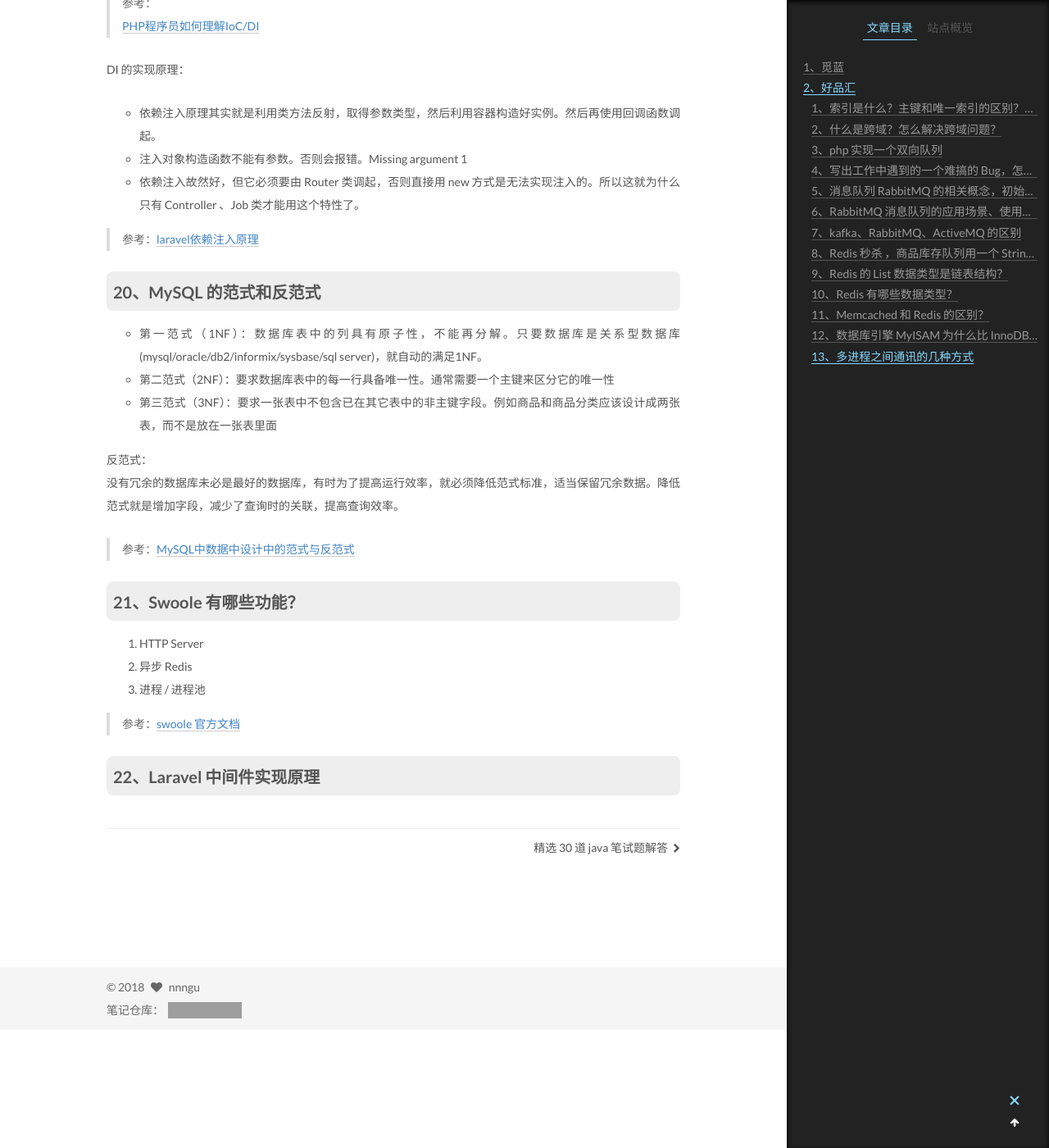
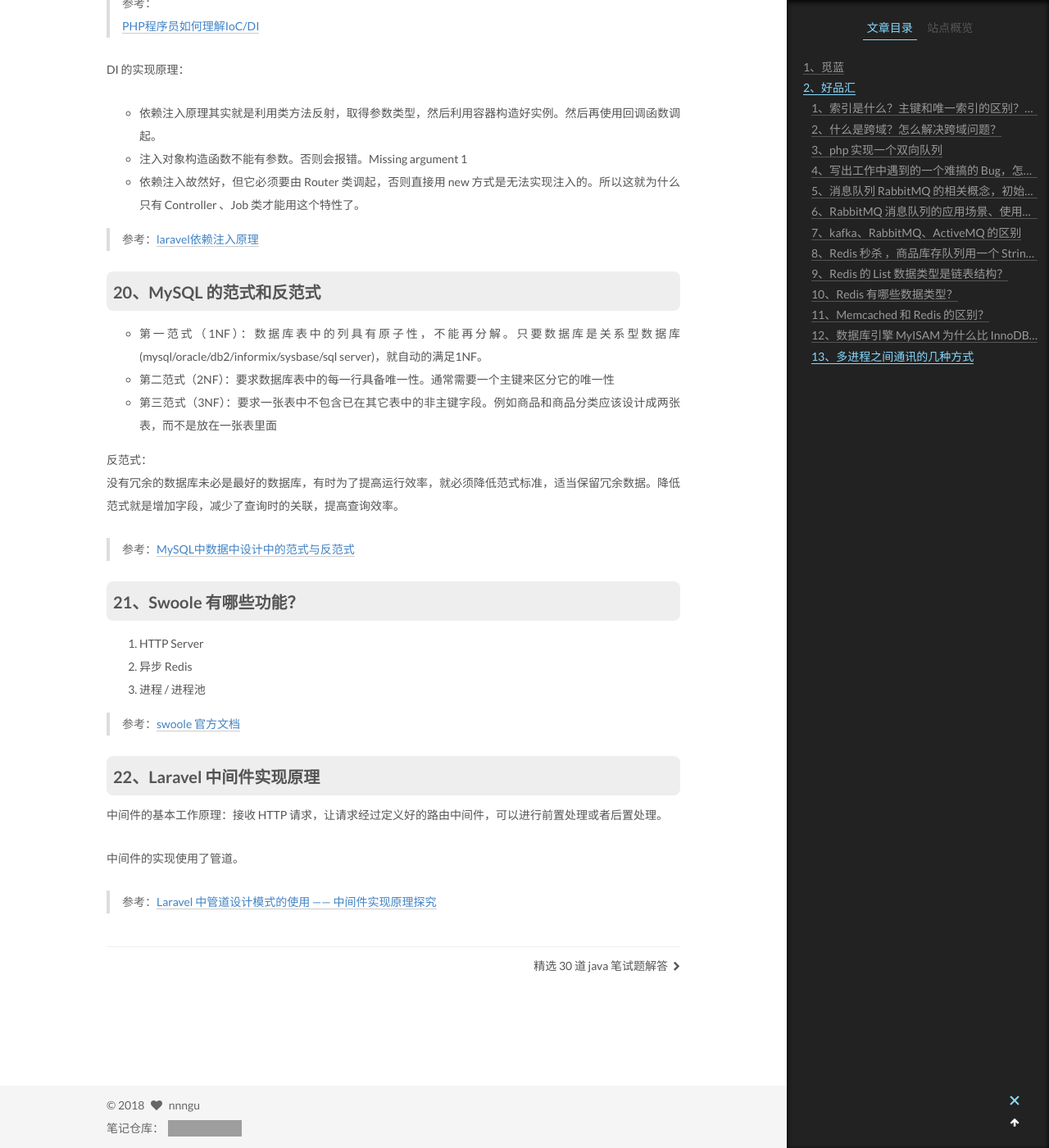
Before and after one commit to nnngu/LearningNotes, a Jekyll site: the page built from _posts/2018-06-05-PHP 面试题收集.md, in a window 1280 px wide and 1400 px high, scrolled down 12356 px. Shown: the whole window at 82% size. Built offline with Jekyll 4.4.1, drawn with Linux system fonts in a browser that asks for light colours; grey boxes are pictures that could not be loaded.

Commit message:
修改文件: _posts/2018-06-05-PHP 面试题收集.md

```diff
--- a/_posts/2018-06-05-PHP 面试题收集.md
+++ b/_posts/2018-06-05-PHP 面试题收集.md
@@ -462,3 +462,9 @@ DI 的实现原理：
 >参考：[swoole 官方文档](https://wiki.swoole.com/)
 
 ### 22、Laravel 中间件实现原理
+
+中间件的基本工作原理：接收 HTTP 请求，让请求经过定义好的路由中间件，可以进行前置处理或者后置处理。
+
+中间件的实现使用了管道。
+
+>参考：[Laravel 中管道设计模式的使用 —— 中间件实现原理探究](http://laravelacademy.org/post/3088.html)
```
